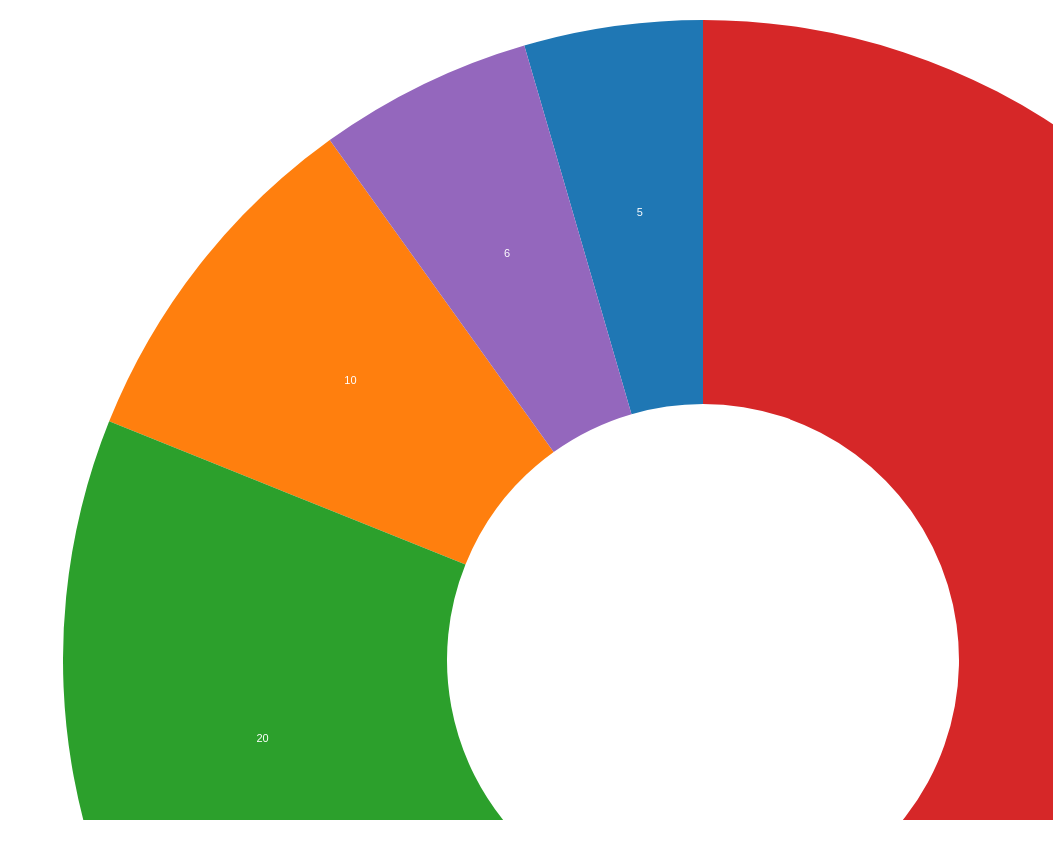
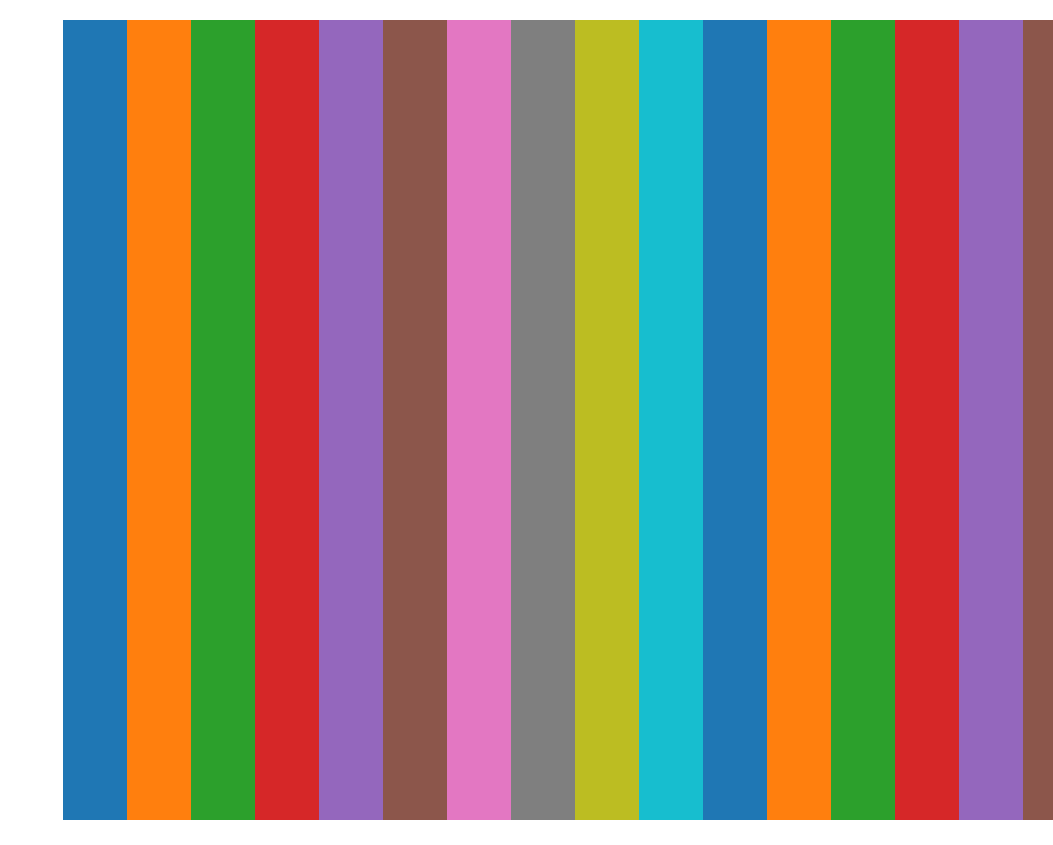
Before and after one commit to danielabar/d3tuts, a website: page app/index.html in a window 1280 px wide. Shown: the top 845 px of the page, without its empty margins (227-1280 px from the left). Drawn offline with nearby package versions, Linux system fonts and the light colour scheme; files that its build step writes are made by us from their sources.

Commit message:
10 color scale

```diff
--- a/app/index.html
+++ b/app/index.html
@@ -63,7 +63,7 @@
 
         <!-- build:js({app,.tmp}) scripts/main.js -->
         <script src="scripts/main.js"></script>
-        <script src="scripts/layout-pie.js"></script>
+        <script src="scripts/color-functions.js"></script>
         <!-- endbuild -->
 </body>
 </html>
--- /dev/null
+++ b/app/scripts/color-functions.js
@@ -0,0 +1,29 @@
+var svg = d3.select('div.container').append('svg')
+  .attr({
+    width: window.innerWidth,
+    height: window.innerHeight
+  });
+
+var data = d3.range(20);
+
+// Create a color scale
+// category10 is a group of 10 colors that D3 thinks go well together
+var color = d3.scale.category10();
+
+// We'll need the bar width in multiple places
+var barWidth = window.innerWidth / data.length;
+
+// 10 colors across 20 bars, each color will be repeated twice
+svg.selectAll('rect')
+  .data(data)
+  .enter()
+  .append('rect')
+  .attr({
+    width: barWidth,
+    height: window.innerHeight,
+    y: 0, // because we don't want bars moving down at all
+    x: function(d, i) {
+      return barWidth * i;
+    },
+    fill: color
+  });
```
